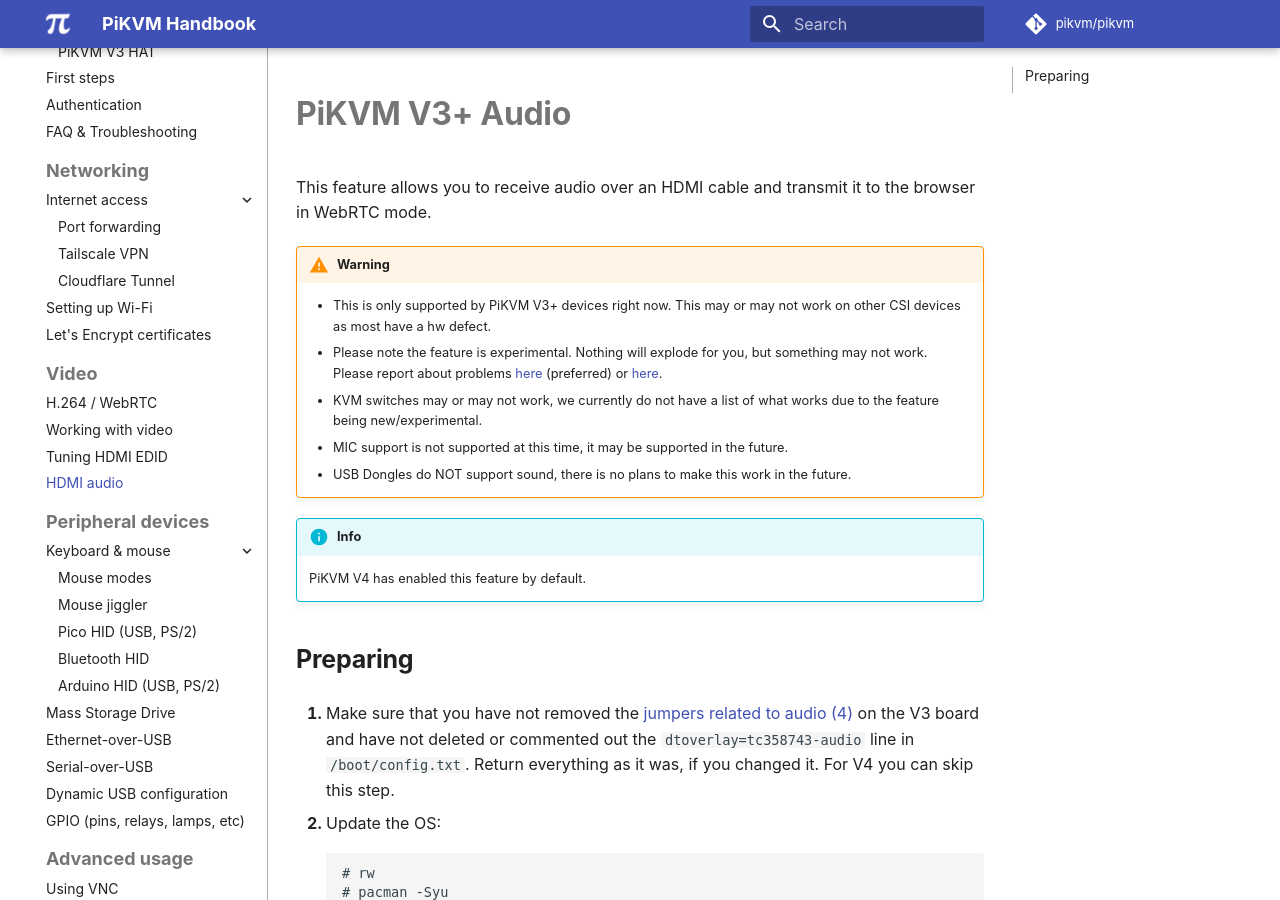
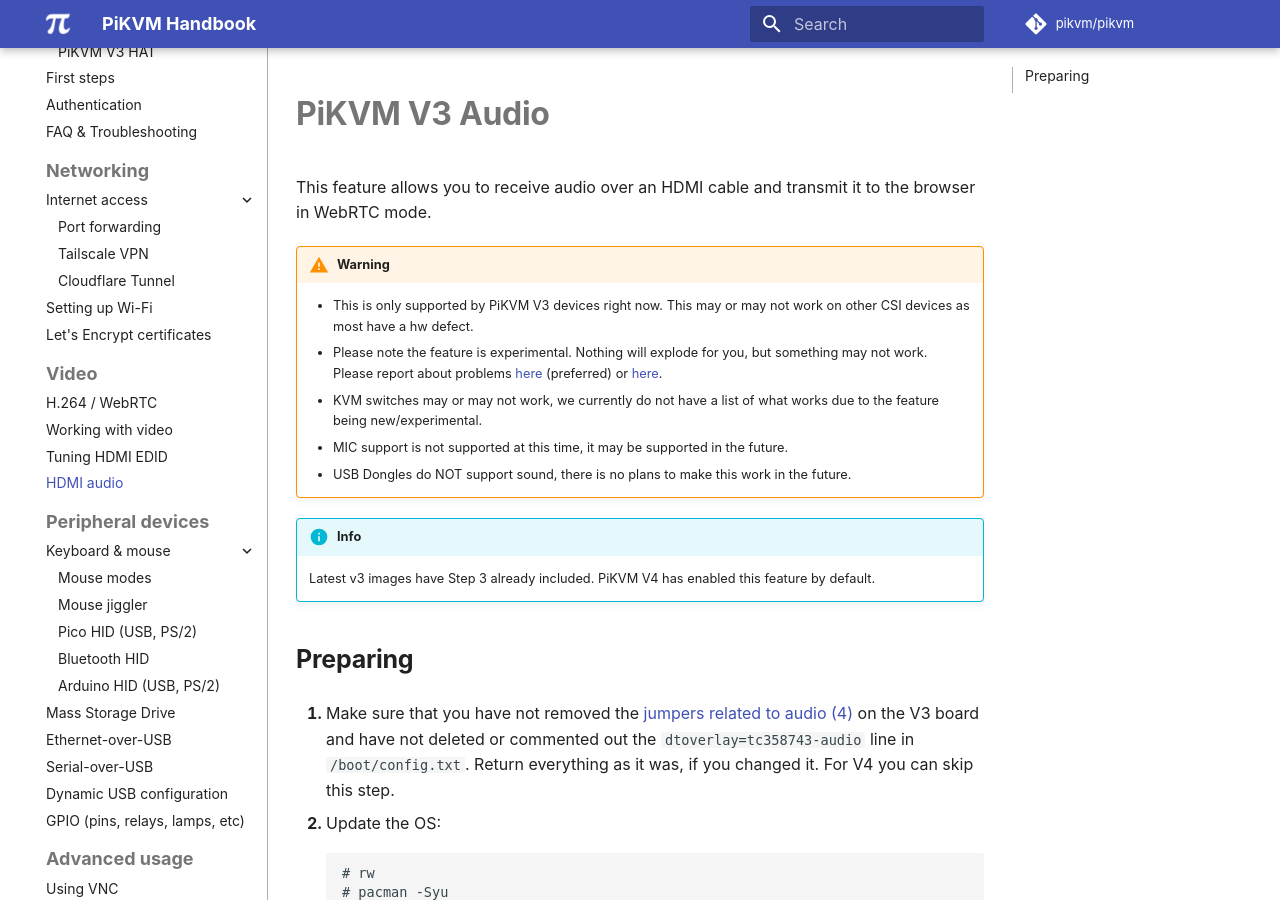
Before and after one commit to pikvm/pikvm, an MkDocs documentation site: the page built from docs/audio.md, in a window 1280 px wide and 900 px high. Built offline with MkDocs 1.6.1 and Material for MkDocs 9.7.7, drawn with Linux system fonts in a browser that asks for light colours; some web fonts are replaced; comment, search, counter and statistics services are not loaded.

Commit message:
Update audio.md
Removed "+" from the existing verbiage, originally thought to also needing to do this for the v4, this thought was reversed and is now included
Included verbiage for the latest v3 image

```diff
--- a/docs/audio.md
+++ b/docs/audio.md
@@ -1,15 +1,16 @@
-# PiKVM V3+ Audio
+# PiKVM V3 Audio
 
 This feature allows you to receive audio over an HDMI cable and transmit it to the browser in WebRTC mode.
 
 !!! warning
-    * This is only supported by PiKVM V3+ devices right now. This may or may not work on other CSI devices as most have a hw defect.
+    * This is only supported by PiKVM V3 devices right now. This may or may not work on other CSI devices as most have a hw defect.
     * Please note the feature is experimental. Nothing will explode for you, but something may not work. Please report about problems [here](https://discord.gg/bpmXfz5) (preferred) or [here](https://github.com/pikvm/pikvm/issues/97).
     * KVM switches may or may not work, we currently do not have a list of what works due to the feature being new/experimental.
     * MIC support is not supported at this time, it may be supported in the future.
     * USB Dongles do NOT support sound, there is no plans to make this work in the future.
 
 !!! info
+    Latest v3 images have Step 3 already included.
     PiKVM V4 has enabled this feature by default.
 
 
```
